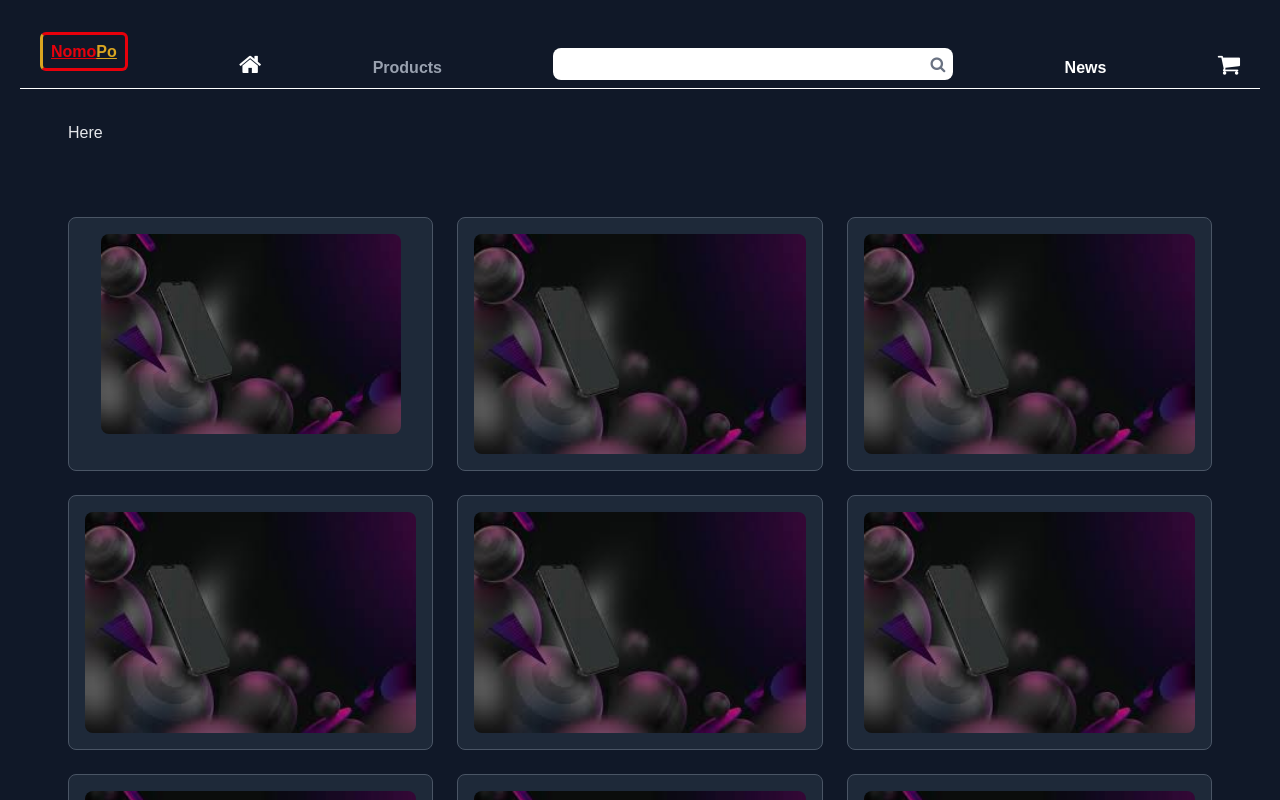
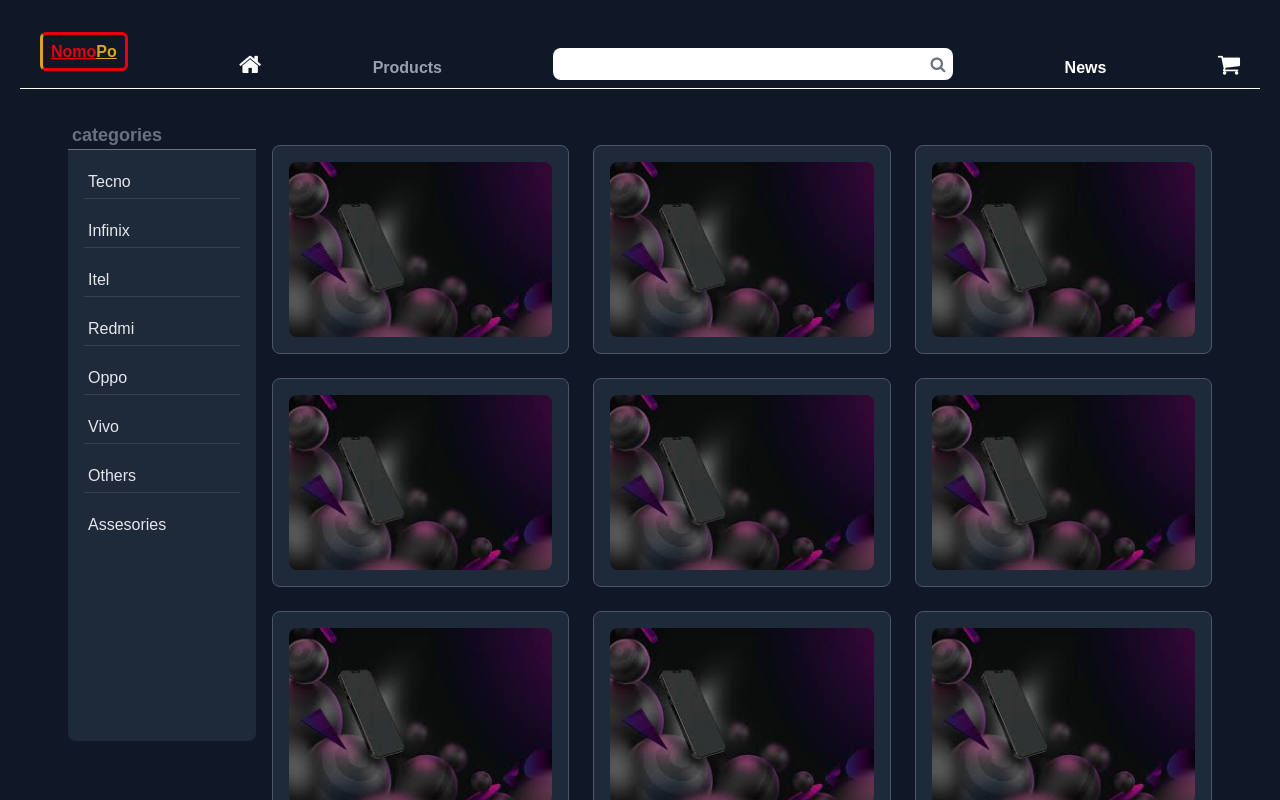
Before and after one commit to nwaxon2020/nomopo_store, a Next.js app: page /product in a window 1280 px wide. Shown: the top 800 px of the page. Built offline with nearby package versions, Linux system fonts and the light colour scheme.

Commit message:
product done 2

```diff
--- a/ui/product.jsx
+++ b/ui/product.jsx
@@ -8,13 +8,12 @@
     const[menu, setMenu] = useState(false);
 
     return(
-        <div className="grid grid-cols-1 sm:grid-cols-2 gap-6 sm:px-6 lg:px-12 text-gray-200">
-            <section>
-                <div className="hidden sm:block ">Here</div>
-                <div className="relative sm:hidden w-70">
-                    <div onClick={()=> setMenu((prev)=>!prev)} className="absolute top-0 z-20 inline ml-4 p-2 rounded-lg bg-gray-700 font-bold">Catigories <i className={`ml-4 fa ${menu?"fa-angle-up":"fa fa-angle-down"}`}></i></div>
-                    {menu && <ul id="cat" className="max-h-[20rem] z-10 overflow-y-auto w-40 p-4 rounded-b-lg absolute top-[1.4rem] ml-4 bg-gray-500 italics flex flex-col gap-4 items-start justify-center">
-                            <li className="w-full pt-20 p-1 font-semi-bold border-b-1 border-gray-700">Tecno</li>
+        <div className="flex flex-col sm:flex-row sm:gap-4 gap-6 sm:px-6 lg:px-12 text-gray-200">
+            <div className="sm:flex-1 sm:max-w-50">
+                <div className="hidden sm:block ">
+                    <h3 className="pl-1 mt-0 text-lg font-bold border-b-1 border-gray-500 text-gray-500">categories</h3>
+                    <ul className="w-full p-4 pb-50 bg-gray-800 italics flex flex-col gap-4 items-start justify-center rounded-b-lg">
+                            <li className="w-full p-1 font-semi-bold border-b-1 border-gray-700">Tecno</li>
                             <li className="w-full p-1 font-semi-bold border-b-1 border-gray-700">Infinix</li>
                             <li className="w-full p-1 font-semi-bold border-b-1 border-gray-700">Itel</li>
                             <li className="w-full p-1 font-semi-bold border-b-1 border-gray-700">Redmi</li>
@@ -22,17 +21,32 @@
                             <li className="w-full p-1 font-semi-bold border-b-1 border-gray-700">Vivo</li>
                             <li className="w-full p-1 font-semi-bold border-b-1 border-gray-700">Others</li>
                             <li className="w-full p-1 ">Assesories</li>
+                    </ul>
+                </div>
+
+                {/* Mobile view Brand Categories */}
+                <div className="relative sm:hidden w-70">
+                    <div onClick={()=> setMenu((prev)=>!prev)} className="absolute top-0 z-20 inline ml-4 p-2 rounded-lg bg-gray-700 font-bold">Categories <i className={`ml-4 fa ${menu?"fa-angle-up":"fa fa-angle-down"}`}></i></div>
+                    {menu && <ul id="cat" className="max-h-[20rem] z-10 overflow-y-auto w-40 p-4 rounded-b-lg absolute top-[1.4rem] ml-4 bg-gray-500 italics flex flex-col gap-4 items-start justify-center">
+                            <li onClick={()=> setMenu(false)} className="w-full pt-30 p-1 font-semi-bold border-b-1 border-gray-700">Tecno</li>
+                            <li onClick={()=> setMenu(false)} className="w-full p-1 font-semi-bold border-b-1 border-gray-700">Infinix</li>
+                            <li onClick={()=> setMenu(false)} className="w-full p-1 font-semi-bold border-b-1 border-gray-700">Itel</li>
+                            <li onClick={()=> setMenu(false)} className="w-full p-1 font-semi-bold border-b-1 border-gray-700">Redmi</li>
+                            <li onClick={()=> setMenu(false)} className="w-full p-1 font-semi-bold border-b-1 border-gray-700">Oppo</li>
+                            <li onClick={()=> setMenu(false)} className="w-full p-1 font-semi-bold border-b-1 border-gray-700">Vivo</li>
+                            <li onClick={()=> setMenu(false)} className="w-full p-1 font-semi-bold border-b-1 border-gray-700">Others</li>
+                            <li onClick={()=> setMenu(false)} className="w-full p-1 ">Assesories</li>
                         </ul>
                     }
                 </div>
-            </section>
-            <section className="mt-12 sm:col-span-4 grid grid-cols-1 sm:grid-cols-3 gap-6 ">
+            </div>
+            <div className="sm:mt-6 sm:flex-5 mt-12 sm:mt-0 col-span-1 sm:col-span-4 grid grid-cols-1 sm:grid-cols-3 gap-6 ">
                 <div className="p-4 bg-gray-800 border-1 border-gray-600 rounded-lg">
                     <Image
 
                         src="/bg.jpeg"
                         alt=""
-                        width={300}
+                        width={400}
                         height={400}
                         className="mx-auto rounded-lg"
                     />
@@ -207,7 +221,7 @@
                         className="mx-auto rounded-lg"
                     />
                 </div>
-            </section>
+            </div>
         </div>
     )
 }
```
